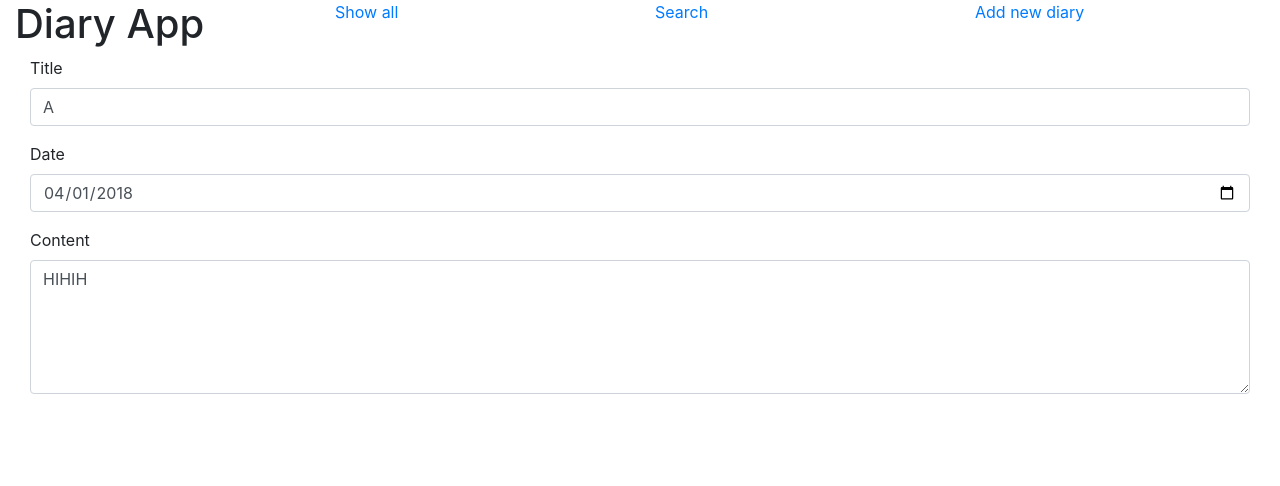
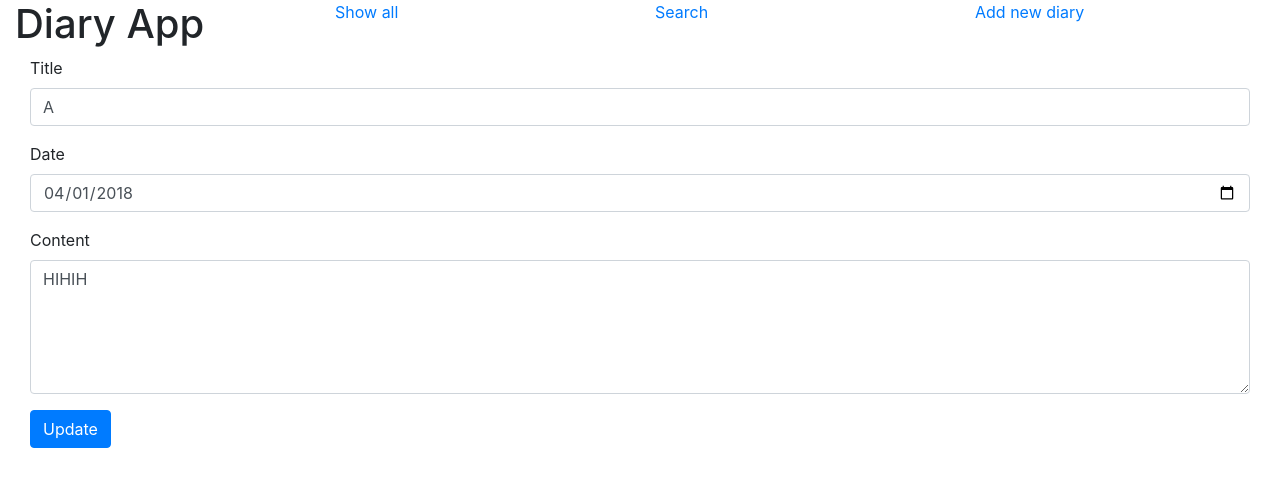
Before and after one commit to roy989898/vue_diary_app, a Vue app: page /diary_edit/0 in a window 1280 px wide. Shown: the top 486 px of the page. Built offline with nearby package versions, Linux system fonts and the light colour scheme.

Commit message:
can clone a object

```diff
--- a/package.json
+++ b/package.json
@@ -9,6 +9,7 @@
   },
   "dependencies": {
     "dateformat": "^3.0.3",
+    "lodash": "^4.17.10",
     "vue": "^2.5.16",
     "vue-router": "^3.0.1",
     "vuex": "^3.0.1"
--- a/src/components/DiaryRelatedComponent/DiaryEdit.vue
+++ b/src/components/DiaryRelatedComponent/DiaryEdit.vue
@@ -8,7 +8,7 @@
                 <label for="title">Title</label>
                 <input class="form-control" id="title"
                        placeholder="Enter Title"
-                       v-bind:value="diary.title">
+                       v-model="title">
             </div>
             <!--v-bind:value="diary.date|dateFormat"-->
             <div class="form-group">
@@ -32,6 +32,12 @@
                           v-bind:value="diary.content"
                 ></textarea>
             </div>
+
+            <button
+                    class="btn btn-primary"
+                    v-on:click.prevent="update"
+            >Update
+            </button>
         </form>
 
     </div>
@@ -40,6 +46,9 @@
 
 <script>
     // import {mapGetters} from 'vuex'
+    // import DiaryClass from '../../Class/DiaryClass'
+    import _ from 'lodash'
+
     export default {
         name: "diary-edit",
         computed: {
@@ -50,11 +59,38 @@
 
             diary() {
                 let diary = this.$store.getters.getDiary(this.diaryId);
-                console.log(diary);
-                return diary;
+                // console.log(diary);
+                let diaryCopy = _.cloneDeep(diary);
+                /*   console.log("copy", diaryCopy);
+                   console.log("original ", diary);*/
+                return diaryCopy;
 
+            },
+            /* date:{
+                 get(){
+                     return diary.date;
+                 },
+                 set(value){
+                     diary.date
+                 }
+             },*/
+            title: {
+                get() {
+                    return this.diary.title;
+                },
+                set(value) {
+                    this.diary.title = value;
+                }
+
+            },
+            /*content: {},*/
+        },
+        methods: {
+            update() {
+                console.log('update click!!!!');
             }
-        },
+
+        }
     }
 </script>
 
```
Also changed, not shown: 1 other file (tests, documents, lock files or other folders).
